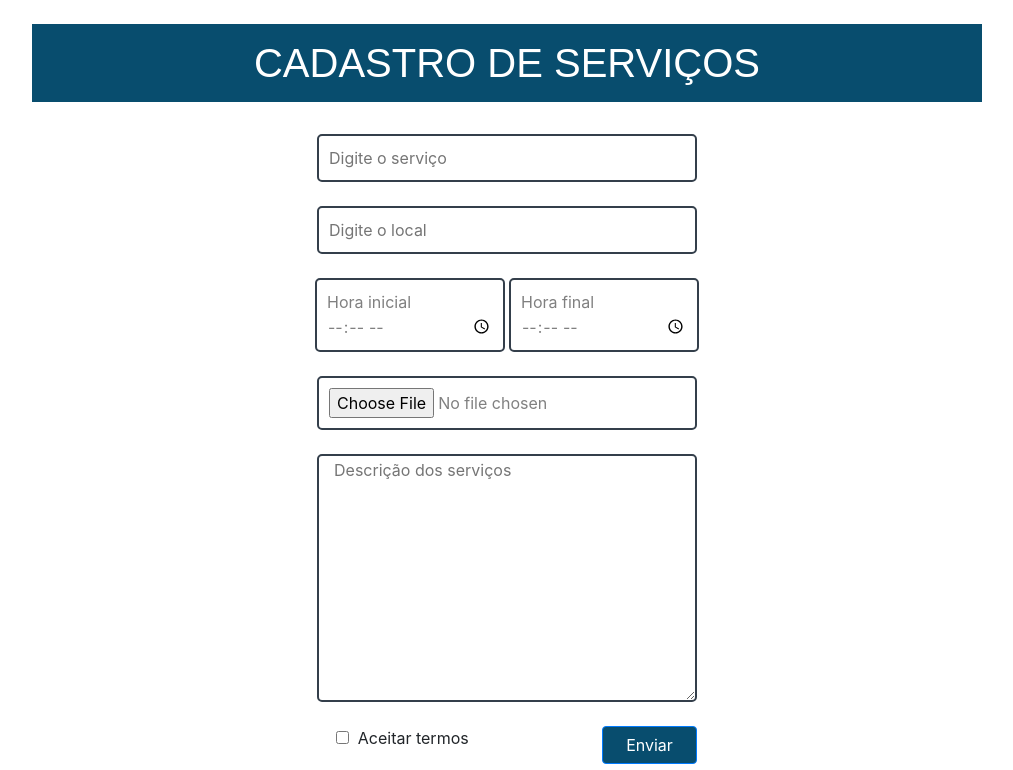
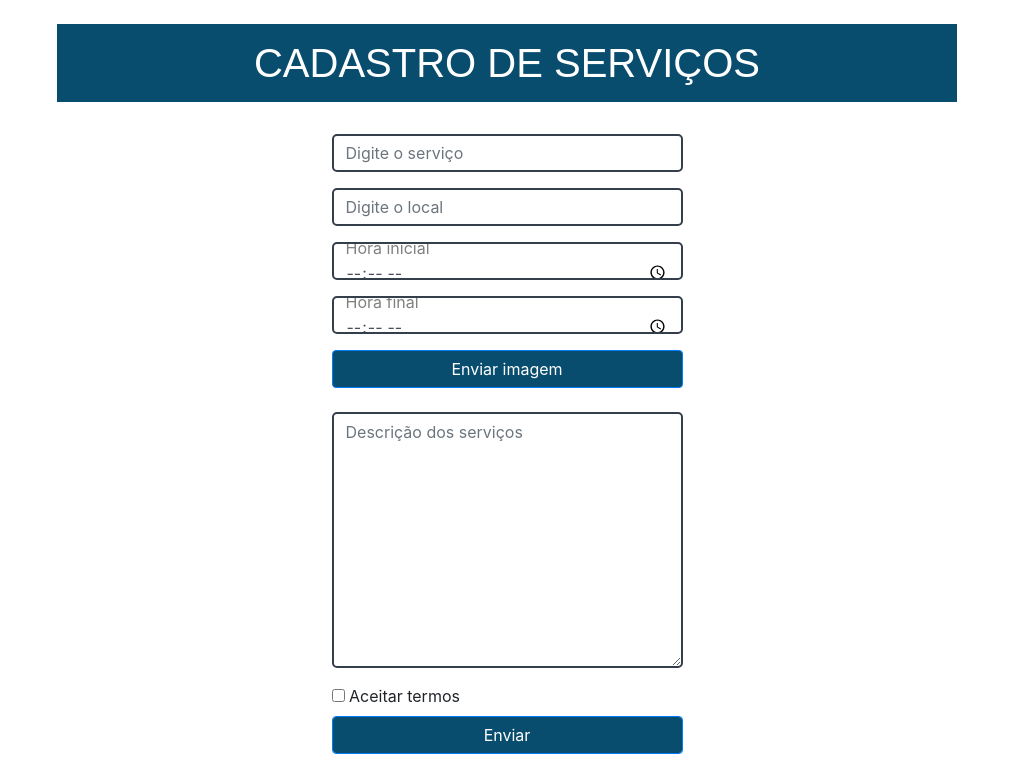
Before and after one commit to Aleyucra74/PigTime, a PHP site: page /solicitacaodeservico.html in a window 1280 px wide. Shown: the part 127-897 px from the top of the page, without its empty margins (133-1146 px from the left). Run offline with PHP 8.4, Linux system fonts and the light colour scheme; some libraries are stand-ins or nearby versions.

Commit message:
solicitação de serviços alinhada

```diff
--- a/css/cadastroserv.css
+++ b/css/cadastroserv.css
@@ -8,9 +8,7 @@ body {
 }
 #serviceForm input {
     border: 2px solid #343F4B;
-    padding: 10px;
     border-radius: 5px;
-    color:grey;
 }
 
 .btn-primary {
@@ -27,7 +25,7 @@ h1 {
     padding: 15px;
     font-weight: normal;
 }
-textarea {
+#formServ {
     border: 2px solid #343F4B;
     border-radius: 5px;
 }
--- a/solicitacaodeservico.html
+++ b/solicitacaodeservico.html
@@ -17,42 +17,91 @@
         <nav class="navbar navbar-expand-lg navbar-light bg-transparent border-bottom">
             <a class="navbar-brand" href="index.html"><img class="navbar-collapse collapse" width="300" height="auto"
                     src="Imagens/logo.png" alt=""></a>
-            <button class="navbar-toggler" data-target="#navService"><span class="navbar-toggler-icon"></span></button>
-            <div class="navbar-collapse collapse" id="navService">
+            <button class="navbar-toggler" data-target="#navbarSupportedContent" type="button"><span class="navbar-toggler-icon align-self-start"></span></button>
+            <div class="navbar-collapse collapse">
                 <button class="btn btn-primary ml-auto">Solicitar serviços</button>
                 <button class="btn btn-primary ml-5 mr-5">8 horas</button>
             </div>
             </button>
-        </nav>
+        <div class="collapse navbar-sm-collapse mobileMenu" id="navbarSupportedContent" style="background-color: rgba(8,77,100,0.93">
+            <ul class="navbar-nav mr-lg-auto align-self-stretch">
+              <li class="bg-dark rounded-circle align-self-center d-lg-none" style="height: 75px;width: 75px;">
+              </li>
+              <li class="align-self-center mt-2">Marcelo Freitas</li>
+              <div class="dropdown-divider"></div>
+              <li class="nav-item active">
+                <a class="nav-link" href="#">Home <span class="sr-only">(current)</span></a>
+              </li>
+              <div class="dropdown-divider"></div>
+              <li class="nav-item dropdown">
+                <a class="nav-link dropdown-toggle" href="#" id="navbarDropdown" role="button" data-toggle="dropdown" aria-haspopup="true" aria-expanded="false">
+                  Meus Tempos
+                </a>
+                <div class="dropdown-menu" aria-labelledby="navbarDropdown">
+                  <a class="dropdown-item" href="#">Action</a>
+                  <a class="dropdown-item" href="#">Another action</a>
+                  <div class="dropdown-divider"></div>
+                  <a class="dropdown-item" href="#">Something else here</a>
+                </div>
+              </li>
+              <div class="dropdown-divider"></div>
+              <li class="nav-item">
+                <a class="nav-link" href="#">Chat</a>
+              </li>
+              <div class="dropdown-divider"></div>
+              <li class="nav-item dropdown">
+                  <a class="nav-link dropdown-toggle" href="#" id="navbarDropdown" role="button" data-toggle="dropdown" aria-haspopup="true" aria-expanded="false">
+                    Meu Perfil
+                  </a>
+                  <div class="dropdown-menu" aria-labelledby="navbarDropdown">
+                    <a class="dropdown-item" href="#">Action</a>
+                    <a class="dropdown-item" href="#">Another action</a>
+                    <div class="dropdown-divider"></div>
+                    <a class="dropdown-item" href="#">Something else here</a>
+                  </div>
+                </li>
+                <div class="dropdown-divider"></div>
+            </ul>
+            <form class="form-inline my-2 my-lg-0">
+              <input class="form-control mr-sm-2" type="search" placeholder="Search" aria-label="Search">
+              <button class="btn btn-outline-success my-2 my-sm-0" type="submit">Search</button>
+            </form>
+          </div>
+      </nav>
+      <div class="overlay"></div>
+</div>
     </header>
     <section class="container">
-    <div class="row justify-content-center mt-4">
+    <div class="container d-flex justify-content-center mt-4">
         <h1 class="col-sm-10">Cadastro de Serviços</h1>
     </div>
     </section>
-    <section class="container">
+    <section class="container d-flex align-items-center justify-content-center mt-4">
         <form id="serviceForm" action="" method="POST">
-            <div class="row justify-content-center mt-4">
-                <input class="col-sm-4" type="text" placeholder="Digite o serviço">
+            <div class="form-group">
+                <input class="form-control" type="text" placeholder="Digite o serviço">
             </div>
-            <div class="row justify-content-center mt-4">
-                <input class="col-sm-4" type="text" placeholder="Digite o local">
+            <div class="form-group">
+                <input class="form-control" type="text" placeholder="Digite o local">
             </div>
-            <div class="row justify-content-center mt-4">
-                <input class="col-sm-2 mr-1" id="hourStart" type="time" placeholder="Hora inicial">
-                <input class="col-sm-2" id="hourEnd" type="time" placeholder="Hora final">
+            <div class="form-group">
+                <input class="form-control" id="hourStart" type="time" placeholder="Hora inicial">
             </div>
-            <div class="row justify-content-center mt-4">
-                <input class="col-sm-4" type="file" placeholder="Enviar fotos">
+            <div class="form-group">
+                <input class="form-control" id="hourEnd" type="time" placeholder="Hora final">
             </div>
-            <div class="row justify-content-center mt-4">
-                <textarea class="col-sm-4" name="" id="" cols="30" rows="10"
+            <div class="form-group">
+                <label for="imagemInput" class="btn btn-primary col-12">Enviar imagem</label>
+                <input type="file" name="imagem" id="imagemInput" class="d-none">
+            </div>
+            <div class="form-group">
+                <textarea class="form-control" name="" id="formServ" cols="30" rows="10"
                     placeholder="Descrição dos serviços"></textarea>
             </div>
-            <div class="row justify-content-center mt-4" id="submit">
-                <label class="col-sm-3" for="Aceitar termos">
-                    <input class="col-sm-1" type="checkbox" name="Aceitar termos"> Aceitar termos </label>
-                <button class="btn btn-primary col-sm-1" type="submit">Enviar</button>
+            <div class="form-group" id="submit">
+                <label for="aceitartermos">
+                    <input class="" type="checkbox" id="aceitartermos"> Aceitar termos </label>
+                <button class="btn btn-primary form-control" type="submit">Enviar</button>
             </div>
         </form>
 
```
Also changed, not shown: css/profile.css (+4 -18 lines), profile.html (+8 -9 lines).
